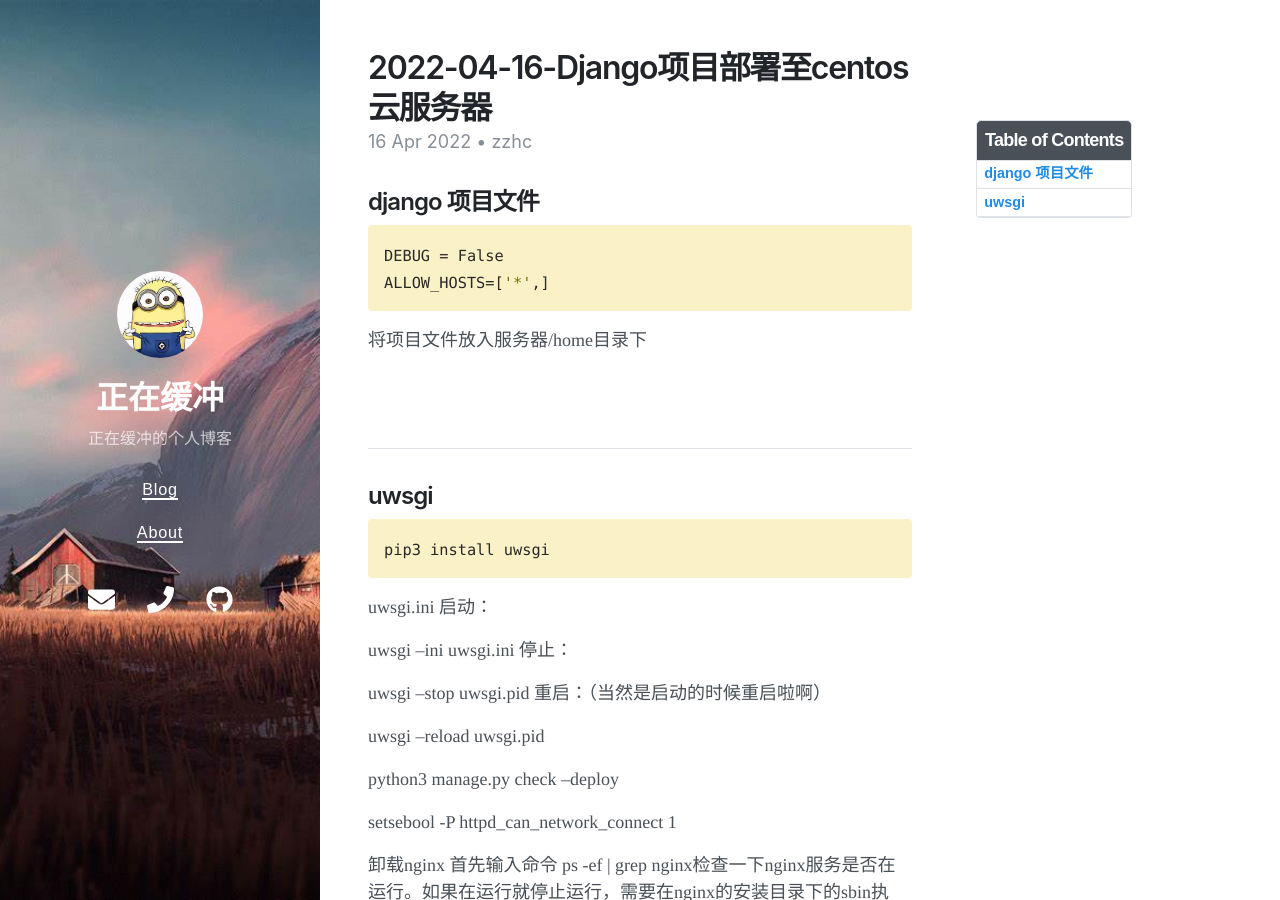
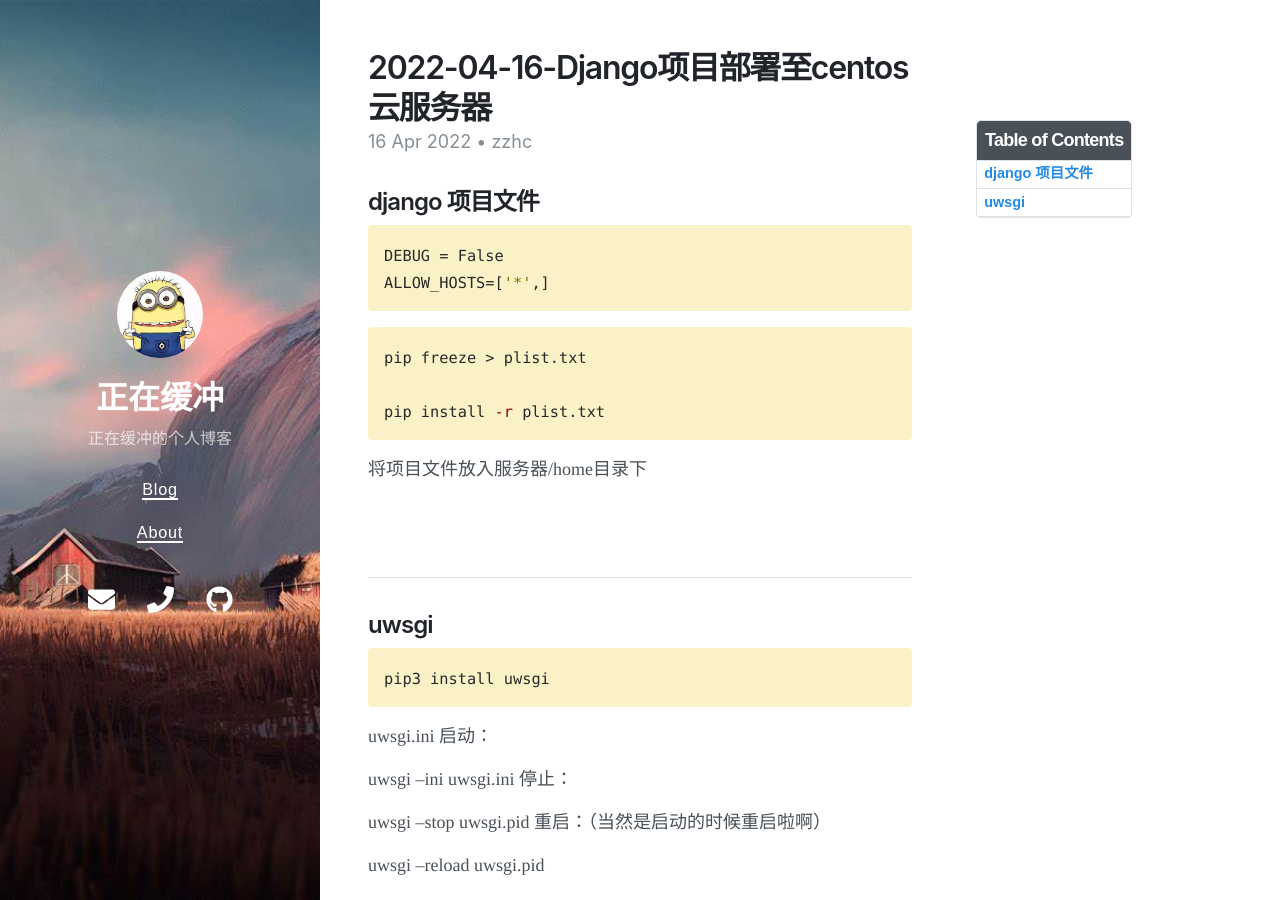
Before and after one commit to Zzhc3321/personal-blog.github.io, a Jekyll site: the page built from _posts/2022-04-16-Django项目部署至centos云服务器.md, in a window 1280 px wide and 900 px high. Built offline with Jekyll 4.4.1, drawn with Linux system fonts in a browser that asks for light colours; nearby versions of some CDN libraries.

Commit message:
修改文件: _posts/2022-04-16-Django项目部署至centos云服务器.md

````diff
--- a/_posts/2022-04-16-Django项目部署至centos云服务器.md
+++ b/_posts/2022-04-16-Django项目部署至centos云服务器.md
@@ -14,6 +14,12 @@ author: zzhc
 ```shell
 DEBUG = False
 ALLOW_HOSTS=['*',]
+```
+
+```shell
+pip freeze > plist.txt
+
+pip install -r plist.txt
 ```
 
 将项目文件放入服务器/home目录下
````
